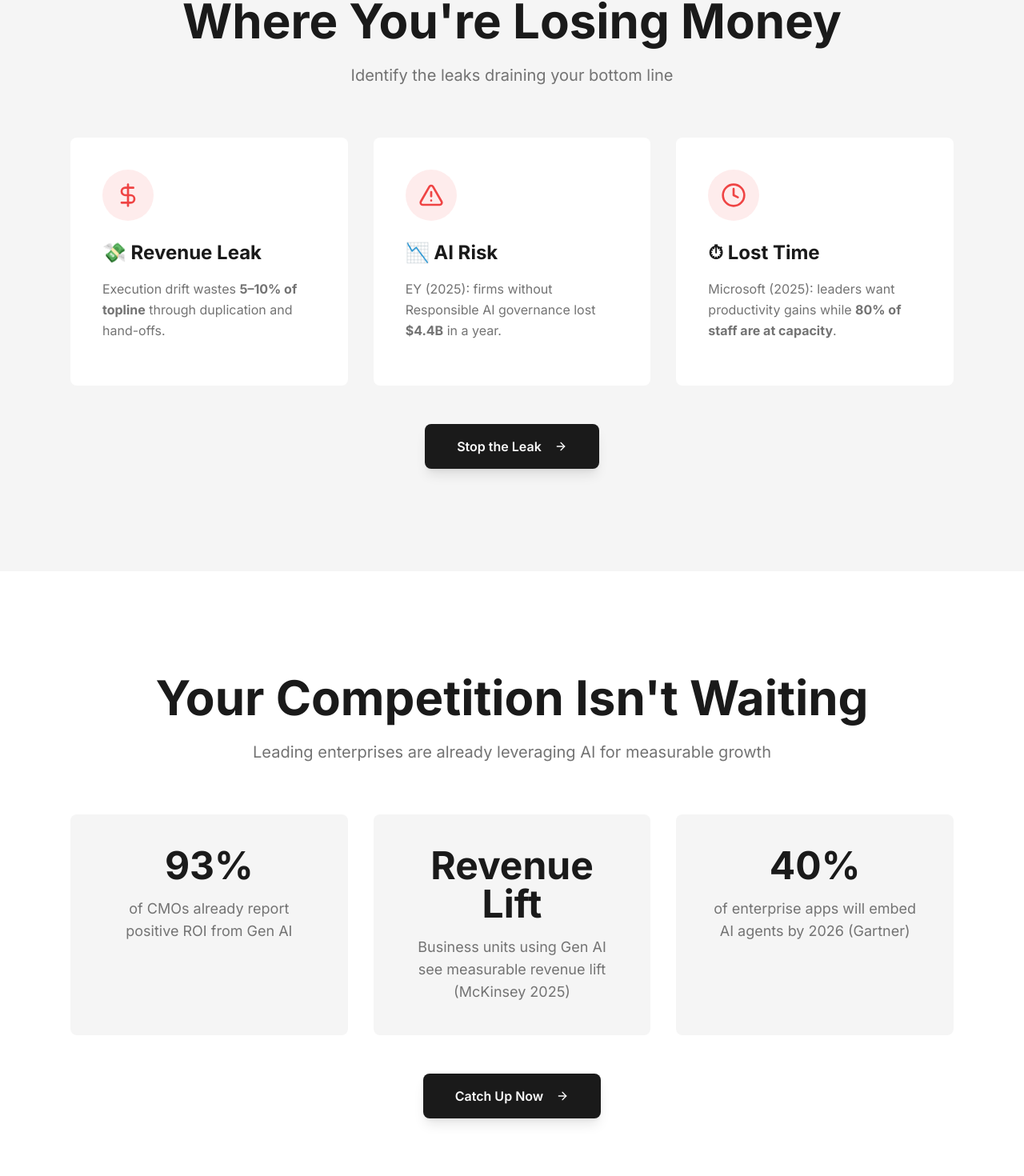
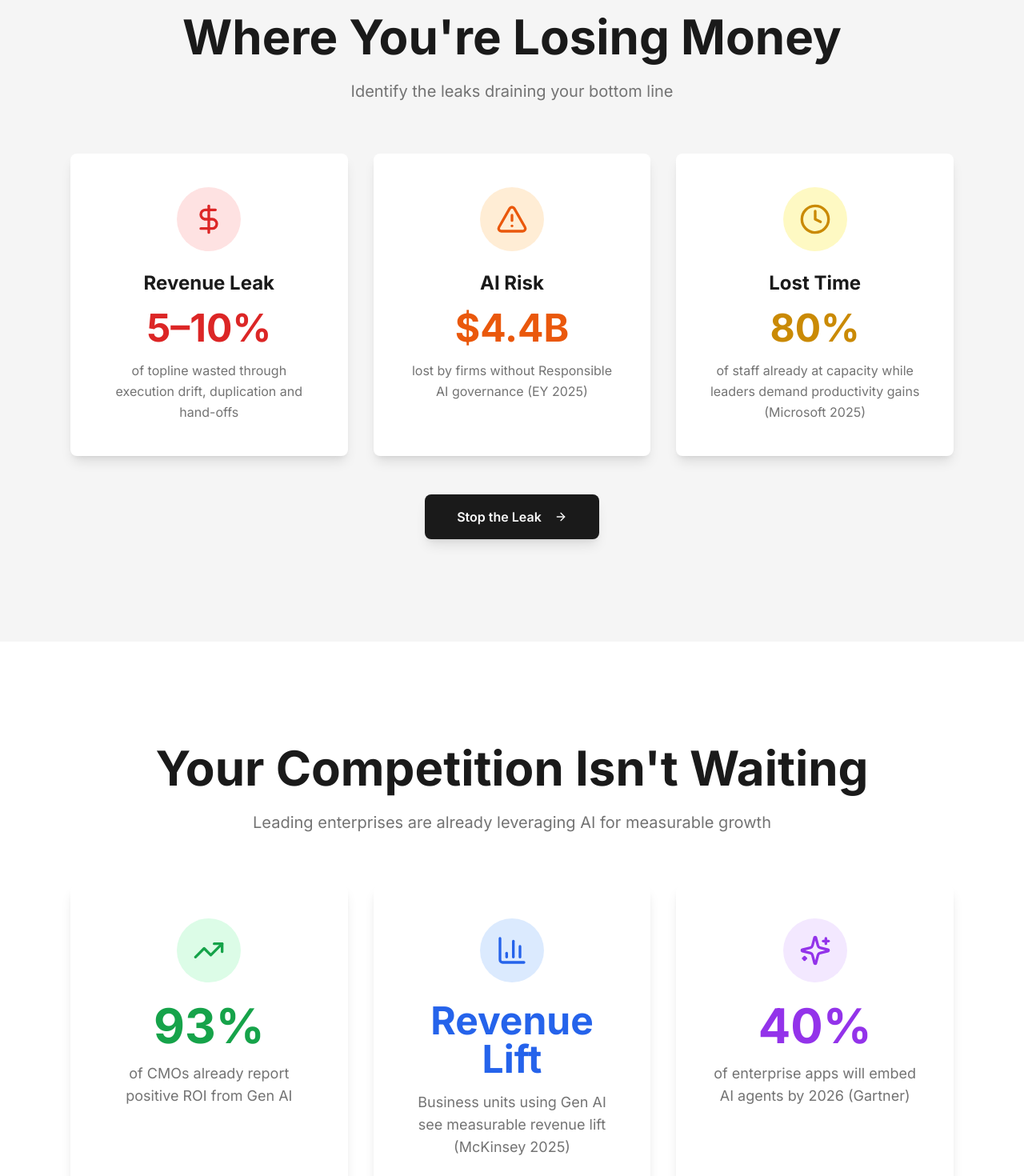
Before and after one commit to chrisdessi/torque-ai-genesis-site, a React (Vite) app: page / in a window 1280 px wide. Shown: the part 1720-3190 px from the top of the page at 80% size. Built offline with nearby package versions, Linux system fonts and the light colour scheme.

Commit message:
Add icons and animated counters

```diff
--- /dev/null
+++ b/src/components/AnimatedCounter.tsx
@@ -0,0 +1,56 @@
+import { useEffect, useRef, useState } from "react";
+import { useInView } from "framer-motion";
+
+interface AnimatedCounterProps {
+  end: number;
+  duration?: number;
+  suffix?: string;
+  prefix?: string;
+  decimals?: number;
+}
+
+const AnimatedCounter = ({
+  end,
+  duration = 2,
+  suffix = "",
+  prefix = "",
+  decimals = 0
+}: AnimatedCounterProps) => {
+  const [count, setCount] = useState(0);
+  const ref = useRef(null);
+  const isInView = useInView(ref, { once: true });
+
+  useEffect(() => {
+    if (!isInView) return;
+
+    let startTime: number;
+    let animationFrame: number;
+
+    const animate = (currentTime: number) => {
+      if (!startTime) startTime = currentTime;
+      const progress = Math.min((currentTime - startTime) / (duration * 1000), 1);
+
+      // Easing function for smooth animation
+      const easeOutQuart = 1 - Math.pow(1 - progress, 4);
+      setCount(end * easeOutQuart);
+
+      if (progress < 1) {
+        animationFrame = requestAnimationFrame(animate);
+      }
+    };
+
+    animationFrame = requestAnimationFrame(animate);
+
+    return () => cancelAnimationFrame(animationFrame);
+  }, [end, duration, isInView]);
+
+  return (
+    <span ref={ref}>
+      {prefix}
+      {count.toFixed(decimals)}
+      {suffix}
+    </span>
+  );
+};
+
+export default AnimatedCounter;
--- a/src/pages/Index.tsx
+++ b/src/pages/Index.tsx
@@ -1,7 +1,8 @@
 import { Button } from "@/components/ui/button";
-import { ArrowRight, CheckCircle2, DollarSign, TrendingDown, Clock, AlertTriangle, Users, Target, Zap } from "lucide-react";
+import { ArrowRight, CheckCircle2, DollarSign, TrendingDown, Clock, AlertTriangle, Users, Target, Zap, TrendingUp, Sparkles, BarChart3 } from "lucide-react";
 import { motion } from "framer-motion";
 import Footer from "@/components/Footer";
+import AnimatedCounter from "@/components/AnimatedCounter";
 import heroProfessional from "@/assets/hero-professional.jpg";
 
 const Index = () => {
@@ -115,10 +116,10 @@ const Index = () => {
 
           <div className="grid grid-cols-1 md:grid-cols-2 lg:grid-cols-4 gap-8 mb-12">
             {[
-              { stat: "5–10%", label: "of annual revenue wiped out by strategy failures", icon: DollarSign },
-              { stat: "80%", label: "of employees lack time or energy to do their best work", icon: Users },
-              { stat: "40%", label: "of productive time stolen by context switching each week", icon: Clock },
-              { stat: "100%", label: "of margins silently taxed by meeting and tool overload", icon: TrendingDown }
+              { end: 10, prefix: "5–", suffix: "%", label: "of annual revenue wiped out by strategy failures", icon: DollarSign, iconColor: "text-red-600" },
+              { end: 80, suffix: "%", label: "of employees lack time or energy to do their best work", icon: Users, iconColor: "text-orange-600" },
+              { end: 40, suffix: "%", label: "of productive time stolen by context switching each week", icon: Clock, iconColor: "text-yellow-600" },
+              { end: 100, suffix: "%", label: "of margins silently taxed by meeting and tool overload", icon: TrendingDown, iconColor: "text-red-700" }
             ].map((item, index) => (
               <motion.div
                 key={index}
@@ -126,10 +127,14 @@ const Index = () => {
                 whileInView={{ opacity: 1, y: 0 }}
                 viewport={{ once: true }}
                 transition={{ delay: index * 0.1, duration: 0.6 }}
-                className="bg-muted p-8 rounded-lg text-center"
+                className="bg-white p-8 rounded-lg shadow-lg hover:shadow-xl transition-shadow duration-300 text-center border-2 border-transparent hover:border-foreground"
               >
-                <item.icon className="w-12 h-12 mx-auto mb-4 text-foreground" />
-                <div className="text-4xl font-bold mb-3">{item.stat}</div>
+                <div className={`w-16 h-16 mx-auto mb-4 ${item.iconColor} bg-muted rounded-full flex items-center justify-center`}>
+                  <item.icon className="w-8 h-8" />
+                </div>
+                <div className="text-4xl font-bold mb-3">
+                  <AnimatedCounter end={item.end} suffix={item.suffix} prefix={item.prefix} duration={2.5} />
+                </div>
                 <p className="text-muted-foreground">{item.label}</p>
               </motion.div>
             ))}
@@ -170,14 +175,19 @@ const Index = () => {
               whileInView={{ opacity: 1, y: 0 }}
               viewport={{ once: true }}
               transition={{ delay: 0, duration: 0.6 }}
-              className="bg-white p-10 rounded-lg"
+              className="bg-white p-10 rounded-lg shadow-lg hover:shadow-xl transition-all duration-300 border-2 border-transparent hover:border-red-600"
             >
-              <div className="w-16 h-16 bg-destructive/10 rounded-full flex items-center justify-center mb-6">
-                <DollarSign className="w-8 h-8 text-destructive" />
+              <div className="w-20 h-20 bg-red-100 rounded-full flex items-center justify-center mb-6 mx-auto">
+                <DollarSign className="w-10 h-10 text-red-600" />
               </div>
-              <h3 className="text-2xl font-bold mb-4">💸 Revenue Leak</h3>
-              <p className="text-muted-foreground leading-relaxed mb-4">
-                Execution drift wastes <strong>5–10% of topline</strong> through duplication and hand-offs.
+              <h3 className="text-2xl font-bold mb-4 text-center">Revenue Leak</h3>
+              <div className="text-center mb-4">
+                <span className="text-5xl font-bold text-red-600">
+                  <AnimatedCounter end={5} duration={2} />–<AnimatedCounter end={10} duration={2} />%
+                </span>
+              </div>
+              <p className="text-muted-foreground leading-relaxed text-center">
+                of topline wasted through execution drift, duplication and hand-offs
               </p>
             </motion.div>
 
@@ -186,14 +196,19 @@ const Index = () => {
               whileInView={{ opacity: 1, y: 0 }}
               viewport={{ once: true }}
               transition={{ delay: 0.1, duration: 0.6 }}
-              className="bg-white p-10 rounded-lg"
+              className="bg-white p-10 rounded-lg shadow-lg hover:shadow-xl transition-all duration-300 border-2 border-transparent hover:border-orange-600"
             >
-              <div className="w-16 h-16 bg-destructive/10 rounded-full flex items-center justify-center mb-6">
-                <AlertTriangle className="w-8 h-8 text-destructive" />
+              <div className="w-20 h-20 bg-orange-100 rounded-full flex items-center justify-center mb-6 mx-auto">
+                <AlertTriangle className="w-10 h-10 text-orange-600" />
               </div>
-              <h3 className="text-2xl font-bold mb-4">📉 AI Risk</h3>
-              <p className="text-muted-foreground leading-relaxed mb-4">
-                EY (2025): firms without Responsible AI governance lost <strong>$4.4B</strong> in a year.
+              <h3 className="text-2xl font-bold mb-4 text-center">AI Risk</h3>
+              <div className="text-center mb-4">
+                <span className="text-5xl font-bold text-orange-600">
+                  $<AnimatedCounter end={4.4} decimals={1} duration={2} />B
+                </span>
+              </div>
+              <p className="text-muted-foreground leading-relaxed text-center">
+                lost by firms without Responsible AI governance (EY 2025)
               </p>
             </motion.div>
 
@@ -202,14 +217,19 @@ const Index = () => {
               whileInView={{ opacity: 1, y: 0 }}
               viewport={{ once: true }}
               transition={{ delay: 0.2, duration: 0.6 }}
-              className="bg-white p-10 rounded-lg"
+              className="bg-white p-10 rounded-lg shadow-lg hover:shadow-xl transition-all duration-300 border-2 border-transparent hover:border-yellow-600"
             >
-              <div className="w-16 h-16 bg-destructive/10 rounded-full flex items-center justify-center mb-6">
-                <Clock className="w-8 h-8 text-destructive" />
+              <div className="w-20 h-20 bg-yellow-100 rounded-full flex items-center justify-center mb-6 mx-auto">
+                <Clock className="w-10 h-10 text-yellow-600" />
               </div>
-              <h3 className="text-2xl font-bold mb-4">⏱ Lost Time</h3>
-              <p className="text-muted-foreground leading-relaxed mb-4">
-                Microsoft (2025): leaders want productivity gains while <strong>80% of staff are at capacity</strong>.
+              <h3 className="text-2xl font-bold mb-4 text-center">Lost Time</h3>
+              <div className="text-center mb-4">
+                <span className="text-5xl font-bold text-yellow-600">
+                  <AnimatedCounter end={80} duration={2} />%
+                </span>
+              </div>
+              <p className="text-muted-foreground leading-relaxed text-center">
+                of staff already at capacity while leaders demand productivity gains (Microsoft 2025)
               </p>
             </motion.div>
           </div>
@@ -249,9 +269,14 @@ const Index = () => {
               whileInView={{ opacity: 1, scale: 1 }}
               viewport={{ once: true }}
               transition={{ delay: 0, duration: 0.6 }}
-              className="bg-muted p-10 rounded-lg text-center"
+              className="bg-white p-10 rounded-lg text-center shadow-lg hover:shadow-xl transition-all duration-300 border-2 border-transparent hover:border-green-600"
             >
-              <div className="text-5xl font-bold mb-4">93%</div>
+              <div className="w-20 h-20 bg-green-100 rounded-full flex items-center justify-center mb-6 mx-auto">
+                <TrendingUp className="w-10 h-10 text-green-600" />
+              </div>
+              <div className="text-6xl font-bold mb-4 text-green-600">
+                <AnimatedCounter end={93} duration={2.5} />%
+              </div>
               <p className="text-lg text-muted-foreground">
                 of CMOs already report positive ROI from Gen AI
               </p>
@@ -262,9 +287,12 @@ const Index = () => {
               whileInView={{ opacity: 1, scale: 1 }}
               viewport={{ once: true }}
               transition={{ delay: 0.1, duration: 0.6 }}
-              className="bg-muted p-10 rounded-lg text-center"
+              className="bg-white p-10 rounded-lg text-center shadow-lg hover:shadow-xl transition-all duration-300 border-2 border-transparent hover:border-blue-600"
             >
-              <div className="text-5xl font-bold mb-4">Revenue Lift</div>
+              <div className="w-20 h-20 bg-blue-100 rounded-full flex items-center justify-center mb-6 mx-auto">
+                <BarChart3 className="w-10 h-10 text-blue-600" />
+              </div>
+              <div className="text-5xl font-bold mb-4 text-blue-600">Revenue Lift</div>
               <p className="text-lg text-muted-foreground">
                 Business units using Gen AI see measurable revenue lift (McKinsey 2025)
               </p>
@@ -275,9 +303,14 @@ const Index = () => {
               whileInView={{ opacity: 1, scale: 1 }}
               viewport={{ once: true }}
               transition={{ delay: 0.2, duration: 0.6 }}
-              className="bg-muted p-10 rounded-lg text-center"
+              className="bg-white p-10 rounded-lg text-center shadow-lg hover:shadow-xl transition-all duration-300 border-2 border-transparent hover:border-purple-600"
             >
-              <div className="text-5xl font-bold mb-4">40%</div>
+              <div className="w-20 h-20 bg-purple-100 rounded-full flex items-center justify-center mb-6 mx-auto">
+                <Sparkles className="w-10 h-10 text-purple-600" />
+              </div>
+              <div className="text-6xl font-bold mb-4 text-purple-600">
+                <AnimatedCounter end={40} duration={2.5} />%
+              </div>
               <p className="text-lg text-muted-foreground">
                 of enterprise apps will embed AI agents by 2026 (Gartner)
               </p>
```
